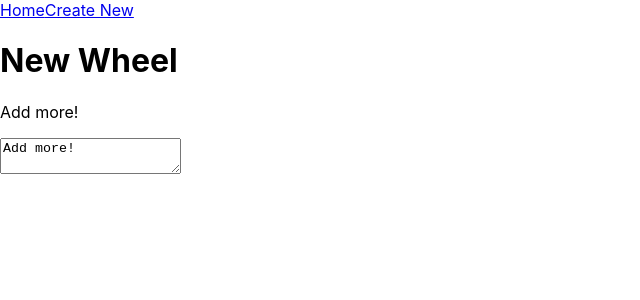
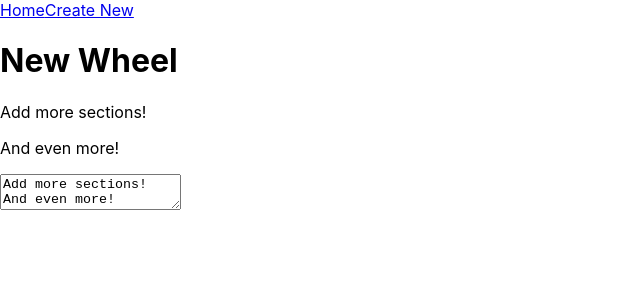
Before and after one commit to RyanVerhey/wheels-for-days, a React (Create React App) app: page /new in a window 1280 px wide. Shown: the top 300 px of the page, without its empty margins (0-640 px from the left). Built offline with nearby package versions, Linux system fonts and the light colour scheme; the HTML template or start-up script is replaced by a standard one.

Commit message:
Adding another default section

```diff
--- a/src/components/wheels/wheelPage.tsx
+++ b/src/components/wheels/wheelPage.tsx
@@ -20,7 +20,7 @@ class WheelPage extends React.Component<WheelPageProps, WheelPageState> {
 
     this.state = {
       wheelTitle: "New Wheel",
-      wheelSections: ["Add more!"]
+      wheelSections: ["Add more sections!", "And even more!"]
     }
   }
 
```
